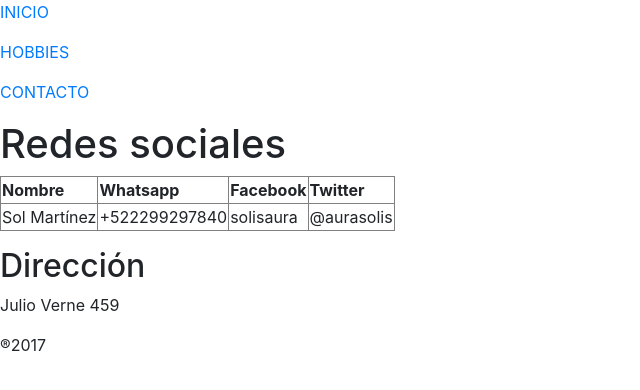
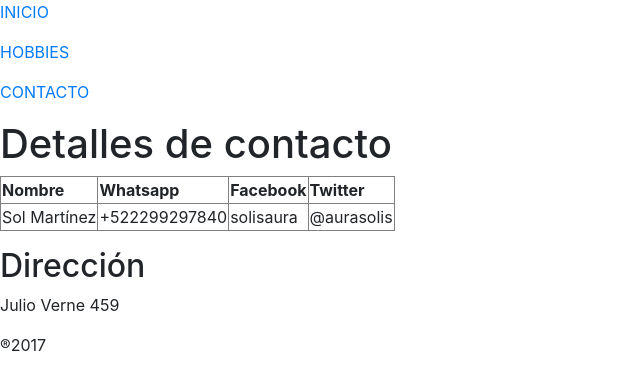
Before and after one commit to aurasolis/me, a plain HTML site: page views/contacto.html in a window 1280 px wide. Shown: the whole page, without its empty margins (0-640 px from the left). Drawn offline with nearby package versions, Linux system fonts and the light colour scheme.

```diff
--- a/views/contacto.html
+++ b/views/contacto.html
@@ -12,7 +12,7 @@
 	<p><a href="contacto.html">CONTACTO</a></p>
 	</div>
 	<div id="article">
-		<h1>Redes sociales</h1>
+		<h1>Detalles de contacto</h1>
 	<table border="1">
 		<tr>
 			<th>Nombre</th>
```
